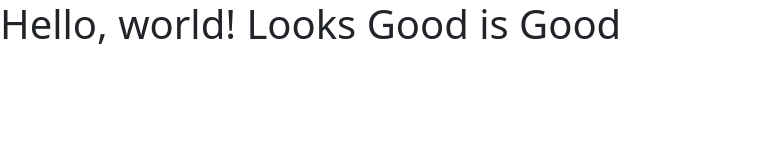
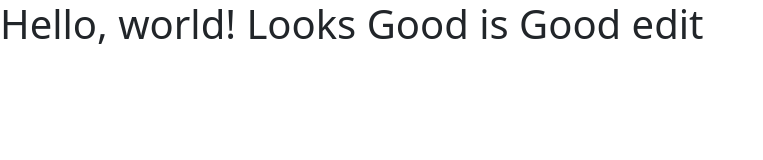
Before and after one commit to NJIT-WIS/mywebclass-simulation, a plain HTML site: page public_html/index.html in a window 1280 px wide. Shown: the whole page, without its empty margins (0-763 px from the left). Drawn offline with nearby package versions, Linux system fonts and the light colour scheme.

Commit message:
updated index text

```diff
--- a/public_html/index.html
+++ b/public_html/index.html
@@ -11,7 +11,7 @@
     <title>Hello, world!</title>
   </head>
   <body>
-    <h1>Hello, world! Looks Good is Good </h1>
+    <h1>Hello, world! Looks Good is Good edit </h1>
 
     <!-- Optional JavaScript; choose one of the two! -->
 
```
